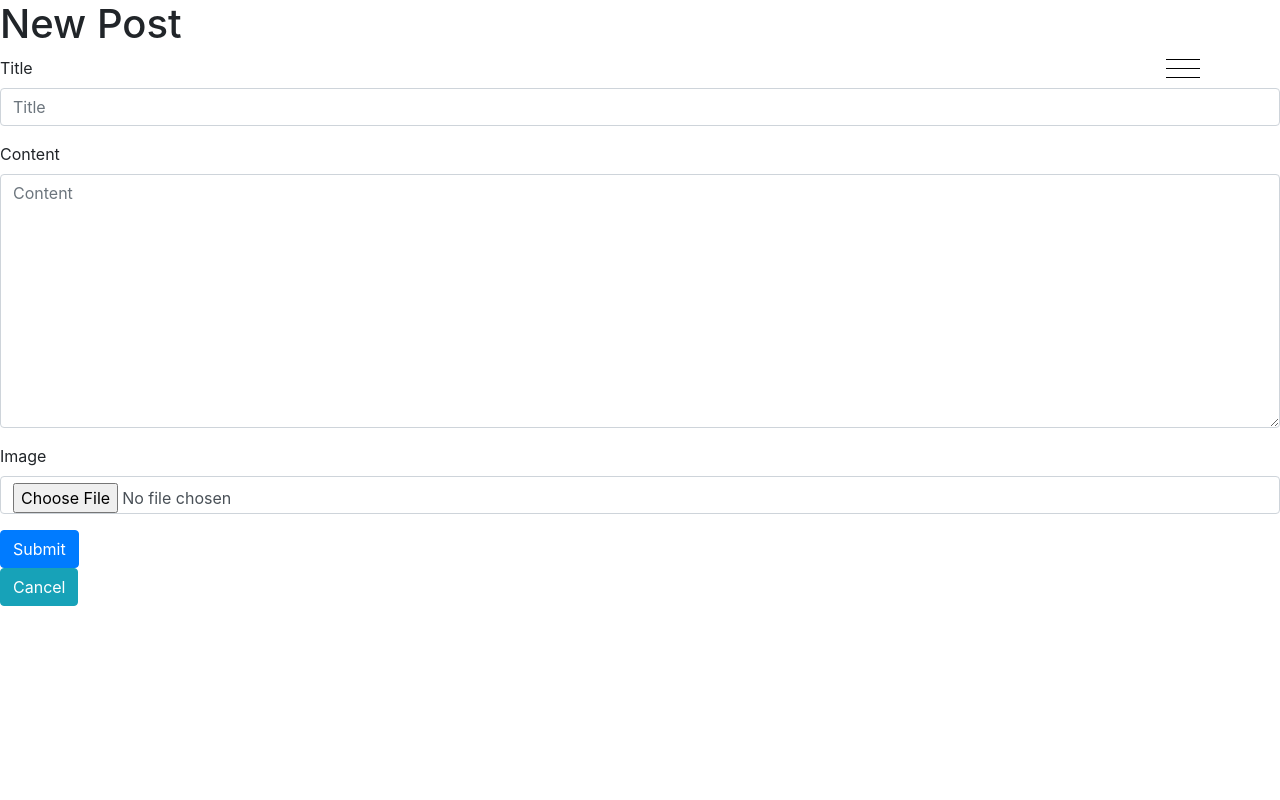
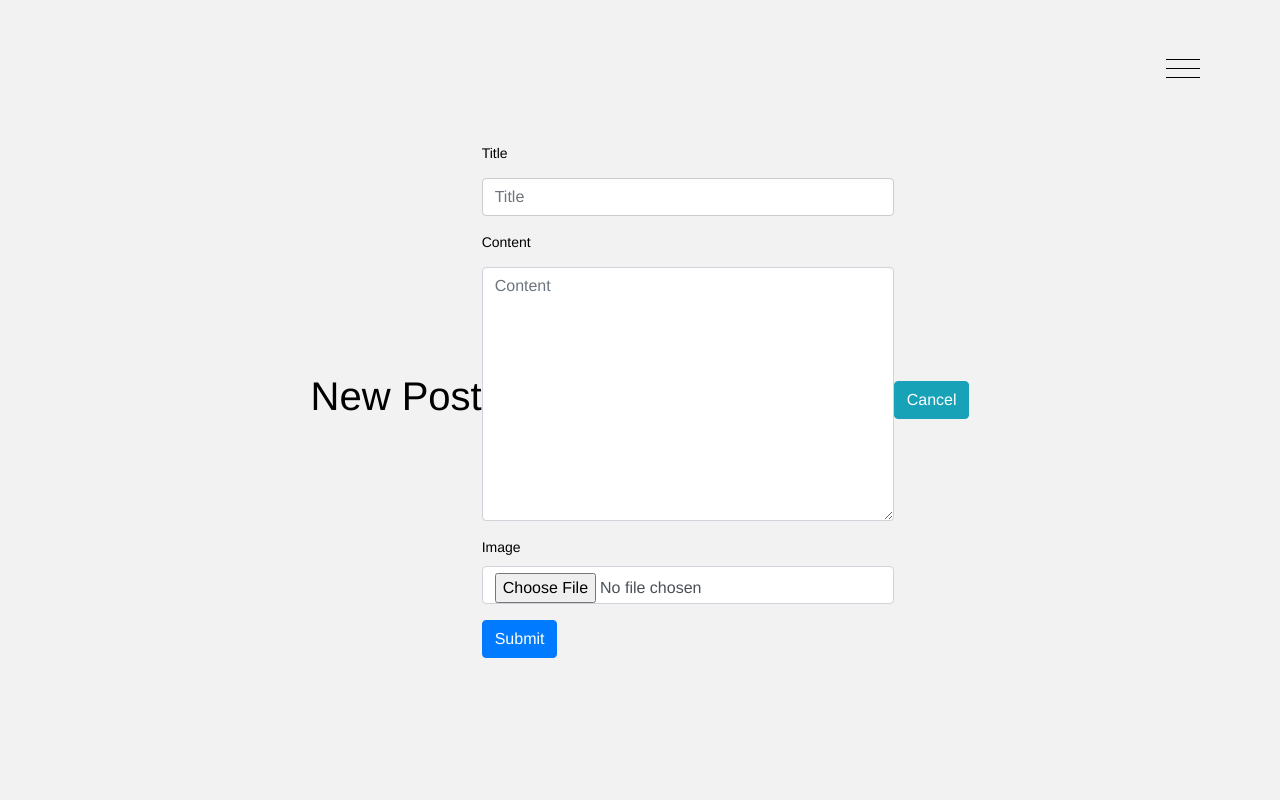
Before and after one commit to haeju98/SNUxKU-Hackathon-Otherworks, a Django app: page /create/ in a window 1280 px wide. Run offline with Django 3.2, Linux system fonts and the light colour scheme; the visitor is signed in with stand-in values (Sample User, id 1); some libraries are stand-ins or nearby versions.

Commit message:
contact page 수정

```diff
--- a/otherworks/app/static/contact.css
+++ b/otherworks/app/static/contact.css
@@ -0,0 +1,65 @@
+html,
+body {
+  position: relative;
+  height: 100%;
+}
+
+body {
+    display: flex;
+    justify-content: center;
+    align-items: center;
+    flex-wrap: wrap;
+    width:100%;
+    background: #f2f2f2;
+    font-family: Helvetica Neue, Helvetica, Arial, sans-serif;
+    font-size: 14px;
+    color: #000;
+    margin: 0;
+    padding: 0;
+}
+
+
+
+#title {
+    margin: 50px auto;
+    width: 60%;
+}
+
+h1 {
+    text-align: center;
+}
+
+/* Style inputs with type="text", select elements and textareas */
+input[type=text], select, textarea {
+    width: 100%; /* Full width */
+    padding: 12px; /* Some padding */
+    border: 1px solid #ccc; /* Gray border */
+    border-radius: 4px; /* Rounded borders */
+    box-sizing: border-box; /* Make sure that padding and width stays in place */
+    margin-top: 6px; /* Add a top margin */
+    margin-bottom: 16px; /* Bottom margin */
+    resize: vertical /* Allow the user to vertically resize the textarea (not horizontally) */
+  }
+
+  /* Style the submit button with a specific background color etc */
+  input[type=submit] {
+    background-color: #4CAF50;
+    color: white;
+    padding: 12px 20px;
+    border: none;
+    border-radius: 4px;
+    cursor: pointer;
+  }
+
+  /* When moving the mouse over the submit button, add a darker green color */
+  input[type=submit]:hover {
+    background-color: #45a049;
+  }
+
+  /* Add a background color and some padding around the form */
+  .container {
+    width: 50%;
+    border-radius: 5px;
+    background-color: #e4e4e4;
+    padding: 20px;
+  }
```
Also changed, not shown: otherworks/app/templates/contact.html (+33 -1 lines).
